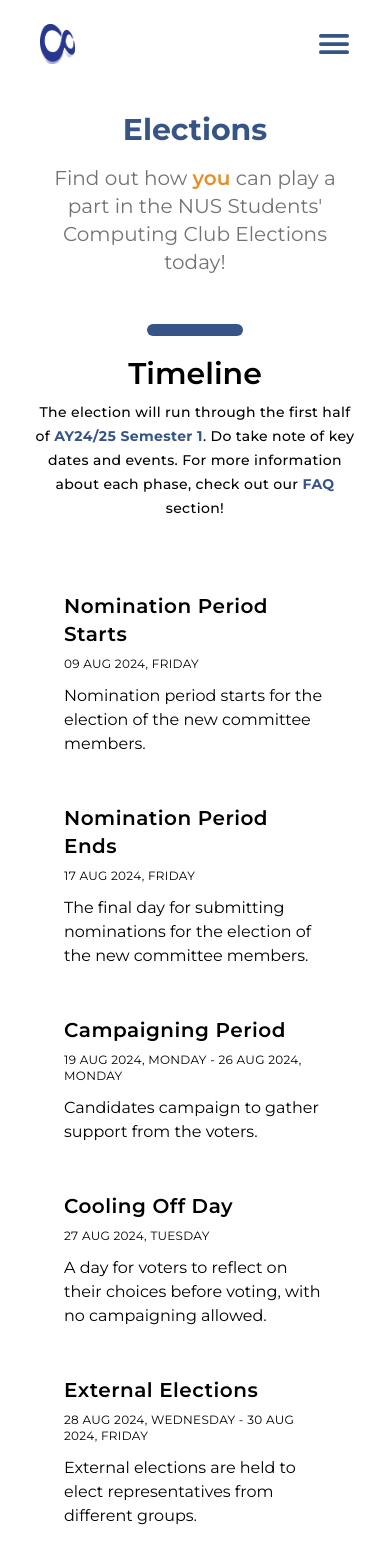
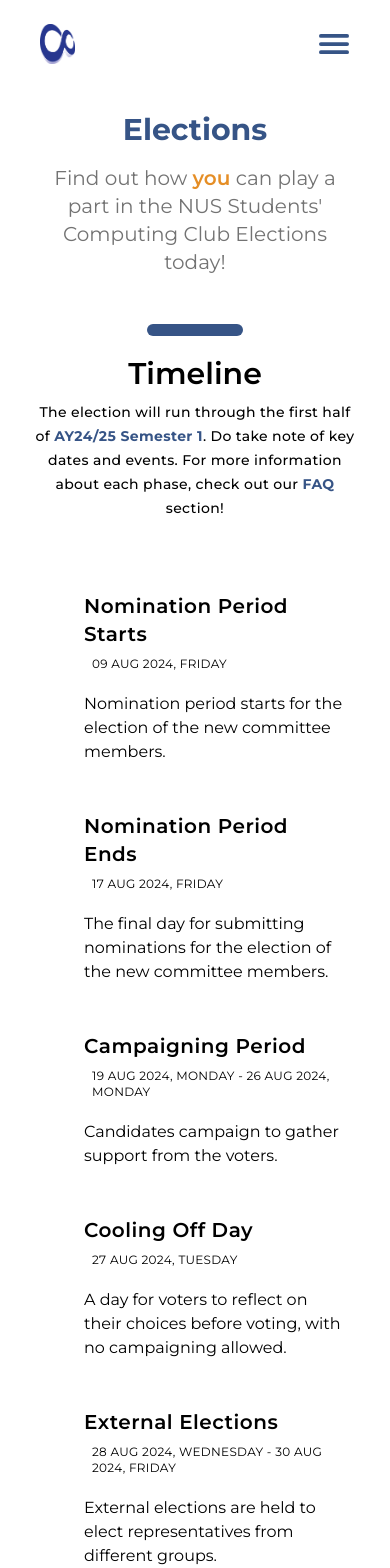
Before and after one commit to NUSComputingDev/comclub-website-2024, a React (Vite) app: page /elections in a window 390 px wide. Shown: the top 1568 px of the page. Built offline with nearby package versions, Linux system fonts and the light colour scheme.

Commit message:
Add bubble to timeline

```diff
--- a/src/pages/elections/Timeline.tsx
+++ b/src/pages/elections/Timeline.tsx
@@ -31,20 +31,21 @@ function Timeline() {
           </div>
           <div className='relative col-span-12 px-4 space-y-6 sm:col-span-9'>
             <div
-              className='col-span-12 space-y-12 relative px-4 sm:col-span-8 sm:space-y-8 sm:before:absolute
-                sm:before:top-2 sm:before:bottom-0 sm:before:w-0.5 sm:before:-left-3 before:dark:bg-gray-300'
+              className='col-span-12 space-y-12 relative px-4 sm:col-span-8 sm:space-y-8 before:absolute
+                before:top-2 before:bottom-0 before:w-0.5 before:-left-3
+                before:dark:bg-gray-300 translate-x-[20px] sm:translate-x-0'
             >
               {TimelineEvents.map((event, index) => (
                 <div
                   key={index}
-                  className='flex flex-col sm:relative sm:before:absolute sm:before:top-2 sm:before:w-4
-                        sm:before:h-4 sm:before:rounded-full sm:before:left-[-35px]
-                        sm:before:z-[1] before:dark:bg-[#e58e26]'
+                  className='flex flex-col relative before:absolute before:top-2 before:w-4
+                        before:h-4 before:rounded-full before:left-[-35px]
+                        before:z-[1] before:dark:bg-[#e58e26]'
                 >
                   <h3 className='text-xl font-semibold tracking-wide'>
                     {event.title}
                   </h3>
-                  <time className='text-xs pt-2 tracking-wide uppercase dark:text-gray-600'>
+                  <time className='text-xs p-2 tracking-wide uppercase dark:text-gray-600'>
                     {event.date}
                   </time>
                   <p className='mt-3'>{event.description}</p>
```
